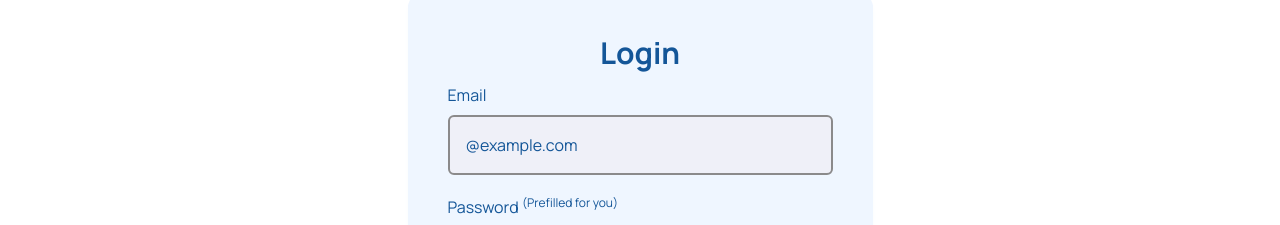
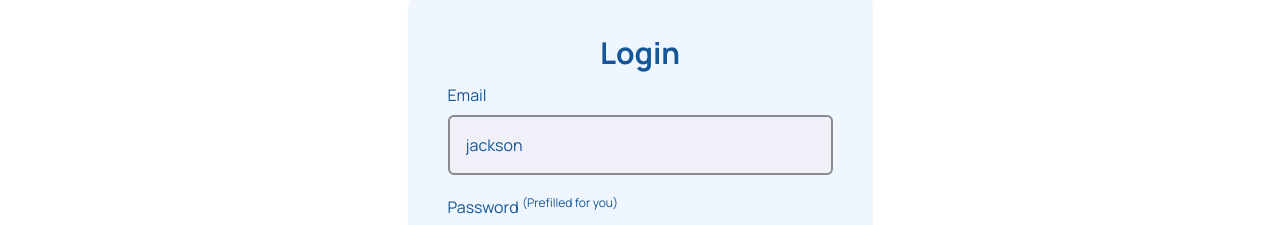
Before and after one commit to boxyhq/mock-saml, a Next.js app: page /saml/login in a window 1280 px wide. Shown: the part 165-390 px from the top of the page. Built offline with nearby package versions, Linux system fonts and the light colour scheme.

Commit message:
Focus and highlight input on load

```diff
--- a/pages/saml/login.tsx
+++ b/pages/saml/login.tsx
@@ -1,12 +1,21 @@
 import Head from 'next/head';
-import { useState } from 'react';
+import { useEffect, useRef, useState } from 'react';
 import type { FormEvent } from 'react';
 import { useRouter } from 'next/router';
 
 export default function Login() {
   const router = useRouter();
   const { id, audience, acsUrl, providerName, relayState } = router.query;
-  const [email, setEmail] = useState('@example.com');
+  const [email, setEmail] = useState('jackson');
+
+  // Set focus to email input on load
+  const emailInp = useRef<HTMLInputElement>(null);
+  useEffect(() => {
+    if (emailInp.current) {
+      emailInp.current.focus();
+      emailInp.current.select();
+    }
+  }, []);
 
   const handleChange = (e: FormEvent<HTMLInputElement>): void => {
     setEmail(e.currentTarget.value);
```
